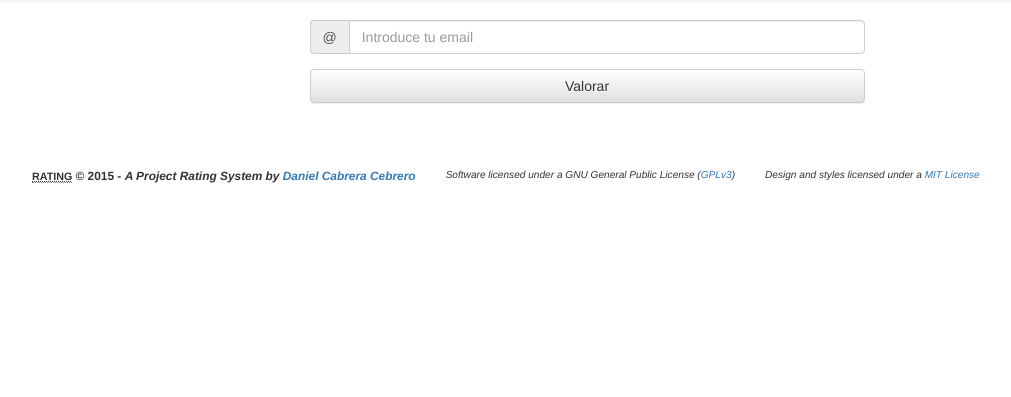
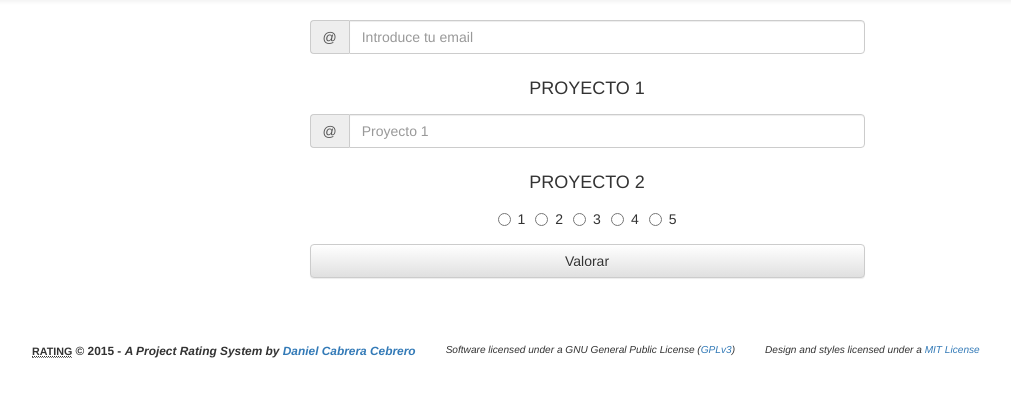
Before and after one commit to cabrera-dcc/rating, a PHP site: page / in a window 1280 px wide. Shown: the part 161-558 px from the top of the page, without its empty margins (53-1064 px from the left). Run offline with PHP 8.4, Linux system fonts and the light colour scheme.

Commit message:
Index inputs (b1r20150609)

```diff
--- a/css/style.css
+++ b/css/style.css
@@ -20,3 +20,7 @@ section{
 .navbar{
 	border-radius: 0;
 }
+
+#inlineRadio{
+	margin: auto;
+}
--- a/index.php
+++ b/index.php
@@ -6,7 +6,7 @@
 	<meta name="application-name" content="Rating"/>
     <meta name="description" content="Sistema de valoración de projectos"/>
     <meta name="author" content="Daniel Cabrera Cebrero (http://cabrera-dcc.github.io)"/>
-    <meta name="version" content="Alpha (rev. 20150608)"/>
+    <meta name="version" content="Alpha (rev. 20150609)"/>
     <meta name="keywords" content="opensource,rating,projects"/>
     <meta name="viewport" content="width=device-width, initial-scale=1"/>
     <link rel="stylesheet" type="text/css" href="css/bootstrap.min.css"/>
@@ -52,11 +52,38 @@
 
 	<main class="container">
 		<section class="row text-center">
-			<form id="emailForm" name="emailAdressForm" action="index.php" method="POST" accept-charset="UTF-8" enctype="text/plain" target="_self" class="col-sm-8 col-sm-push-2 col-md-6 col-md-push-3">
+			<form id="emailForm" name="emailAdressForm" action="index.php" method="POST" accept-charset="UTF-8" enctype="text/plain" target="_self" class="text-uppercase col-sm-8 col-sm-push-2 col-md-6 col-md-push-3">
 				<div class="form-group">
 					<div class="input-group">
 						<div class="input-group-addon">@</div>
-						<input name="email" type="email" class="form-control" id="emailAdress" placeholder="Introduce tu email" required="required"/>
+						<input name="email" type="email" class="form-control" id="emailAdressInput" placeholder="Introduce tu email" required="required"/>
+					</div>
+				</div>
+				<div class="form-group">
+					<label for="project1Input"><h4>Proyecto 1</h4></label>
+					<div class="input-group">
+						<div class="input-group-addon">@</div>
+						<input name="projects[]" type="number" class="form-control" id="project1Input" placeholder="Proyecto 1" required="required"/>
+					</div>
+				</div>
+				<div class="form-group">
+					<label for="inlineRadio"><h4>Proyecto 2</h4></label>
+					<div class="input-group" id="inlineRadio">
+						<label class="radio-inline">
+							<input type="radio" name="inlineRadioOptions" id="inlineRadio1" value="1"> 1
+						</label>
+						<label class="radio-inline">
+							<input type="radio" name="inlineRadioOptions" id="inlineRadio2" value="2"> 2
+						</label>
+						<label class="radio-inline">
+							<input type="radio" name="inlineRadioOptions" id="inlineRadio3" value="3"> 3
+						</label>
+						<label class="radio-inline">
+							<input type="radio" name="inlineRadioOptions" id="inlineRadio4" value="4"> 4
+						</label>
+						<label class="radio-inline">
+							<input type="radio" name="inlineRadioOptions" id="inlineRadio5" value="5"> 5
+						</label>
 					</div>
 				</div>
 				<button type="submit" class="btn btn-default btn-block">Valorar</button>
```
